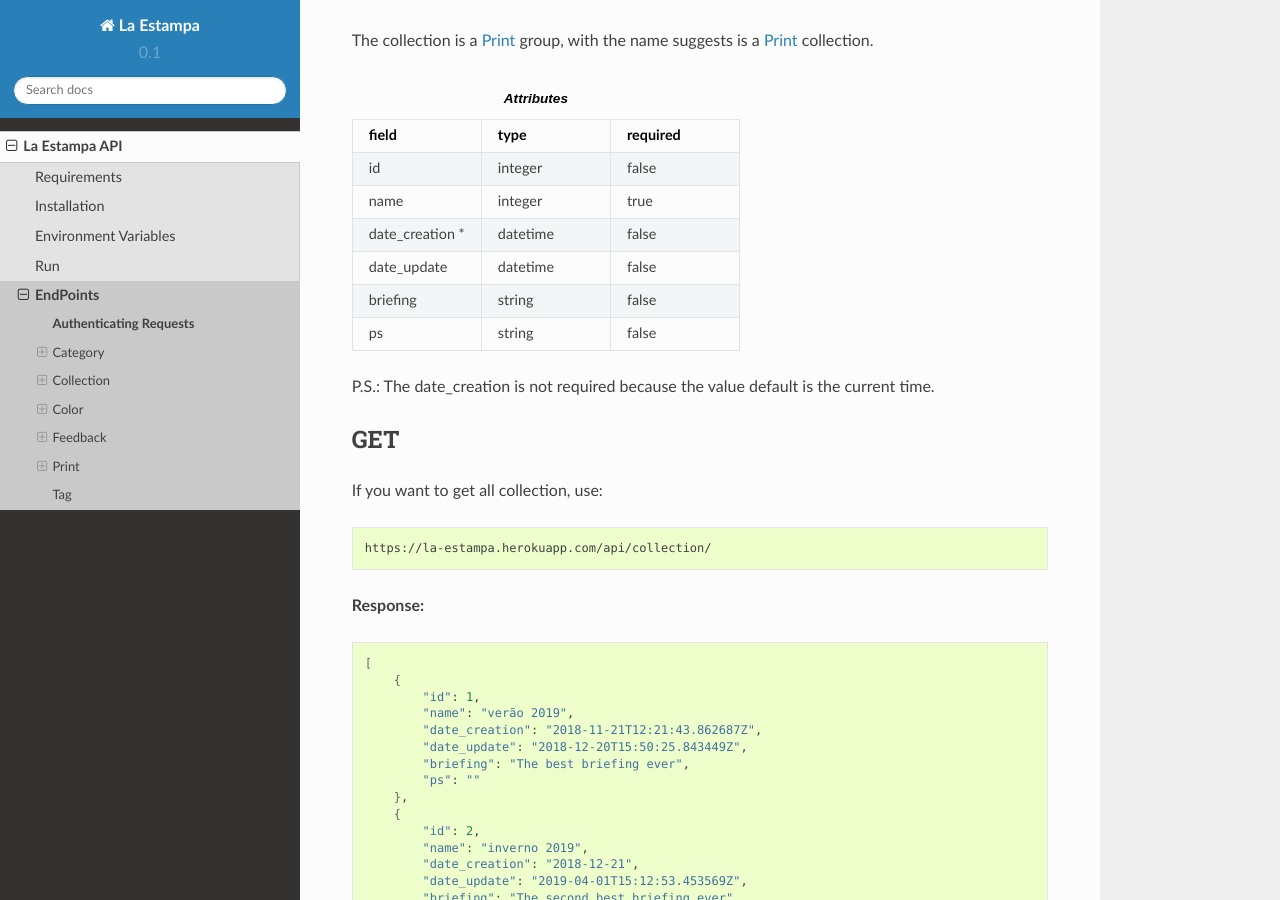
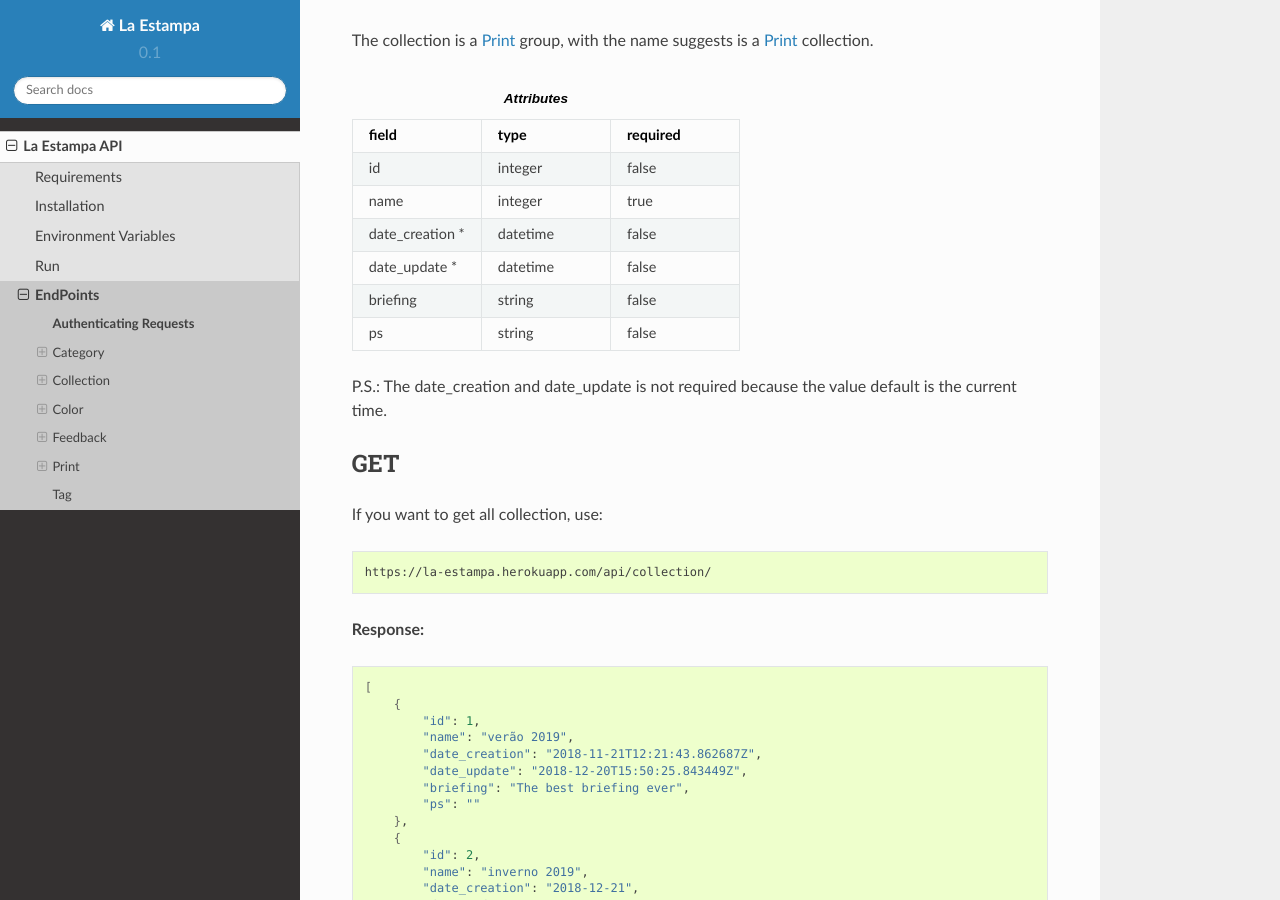
Before and after one commit to Sharmaxz/la-estampa-api-docs, a Sphinx documentation site: the page built from source/endpoints-dev.rst, in a window 1280 px wide and 900 px high, scrolled down 2943 px. Built offline with Sphinx 7.4.7 and the Read the Docs theme 2.0.0, drawn with Linux system fonts in a browser that asks for light colours.

Commit message:
In the Collectio section, date_update is not required anymore

```diff
--- a/source/endpoints-dev.rst
+++ b/source/endpoints-dev.rst
@@ -181,7 +181,7 @@
      - datetime
      - false
 
-   * - date_update
+   * - date_update *
      - datetime
      - false
 
@@ -193,7 +193,7 @@
      - string
      - false
 
-P.S.: The date_creation is not required because the value default is the current time.
+P.S.: The date_creation and date_update is not required because the value default is the current time.
 
 GET
 ===
```
Also changed, not shown: 4 other files.
